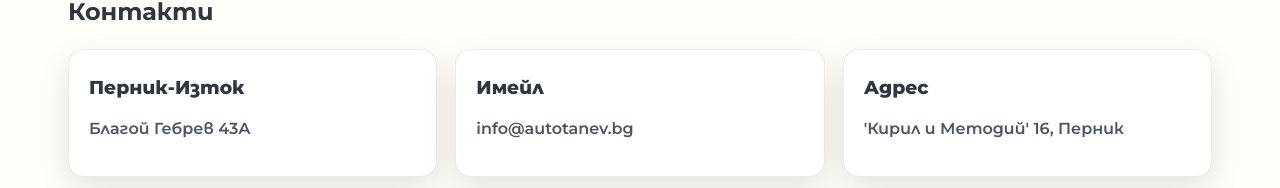
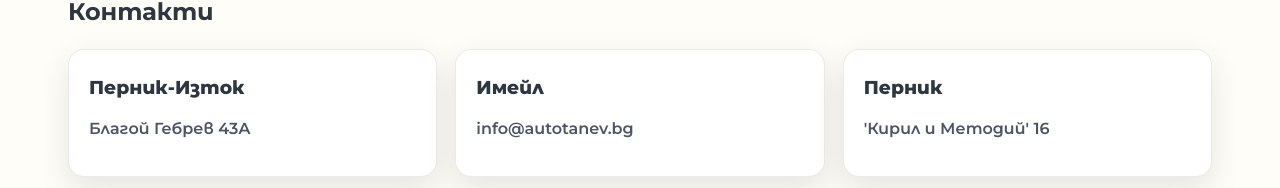
Before and after one commit to thermopiggy/auto-tanev, a plain HTML site: page index.html in a window 1280 px wide. Shown: the part 1553-1741 px from the top of the page. Drawn offline with Linux system fonts and the light colour scheme.

Commit message:
Update index.html

```diff
--- a/index.html
+++ b/index.html
@@ -167,7 +167,7 @@
     <div class="grid">
       <div class="card"><h3>Перник-Изток</h3><p class="muted"><a href="https://www.google.com/maps/@42.6031969,23.1136983,3a,75y,319.9h,82t/data=!3m7!1e1!3m5!1sO0y8Kq6rsFhL-YTRk7kghg!2e0!6shttps:%2F%2Fstreetviewpixels-pa.googleapis.com%2Fv1%2Fthumbnail%3Fcb_client%3Dmaps_sv.tactile%26w%3D900%26h%3D600%26pitch%3D8.000878899667796%26panoid%3DO0y8Kq6rsFhL-YTRk7kghg%26yaw%3D319.89613317856987!7i16384!8i8192?entry=ttu&g_ep=EgoyMDI1MDkwMi4wIKXMDSoASAFQAw%3D%3D" target="_blank" rel="noopener">Благой Гебрев 43А</a></p></div>
       <div class="card"><h3>Имейл</h3><p class="muted"><a href="mailto:info@autotanev.bg">info@autotanev.bg</a></p></div>
-      <div class="card"><h3>Адрес</h3><p class="muted"><a href="https://www.google.com/maps/place/AUTO+TANEV/@42.6101598,23.0396919,141m/data=!3m1!1e3!4m6!3m5!1s0x14aacada4304e20d:0xcb9971a0a50d5c7e!8m2!3d42.6104479!4d23.0408213!16s%2Fg%2F11fxwydsyp?entry=ttu&amp;g_ep=EgoyMDI1MDgyNS4wIKXMDSoASAFQAw%3D%3D" target="_blank" rel="noopener">'Кирил и Методий' 16, Перник</a></p></div>
+      <div class="card"><h3>Перник</h3><p class="muted"><a href="https://www.google.com/maps/place/AUTO+TANEV/@42.6101598,23.0396919,141m/data=!3m1!1e3!4m6!3m5!1s0x14aacada4304e20d:0xcb9971a0a50d5c7e!8m2!3d42.6104479!4d23.0408213!16s%2Fg%2F11fxwydsyp?entry=ttu&amp;g_ep=EgoyMDI1MDgyNS4wIKXMDSoASAFQAw%3D%3D" target="_blank" rel="noopener">'Кирил и Методий' 16 </a></p></div>
     </div>
   </section>
 
```
